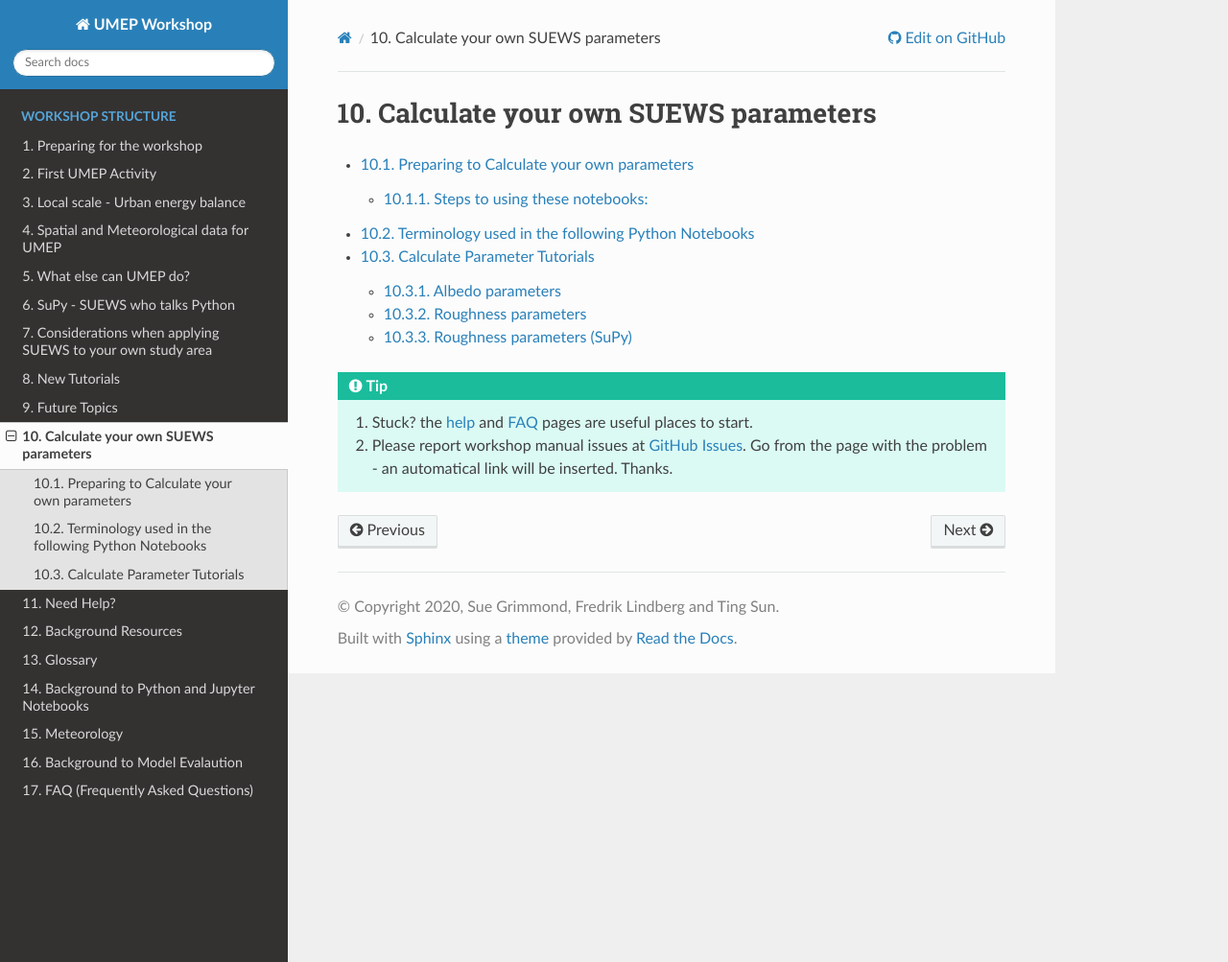
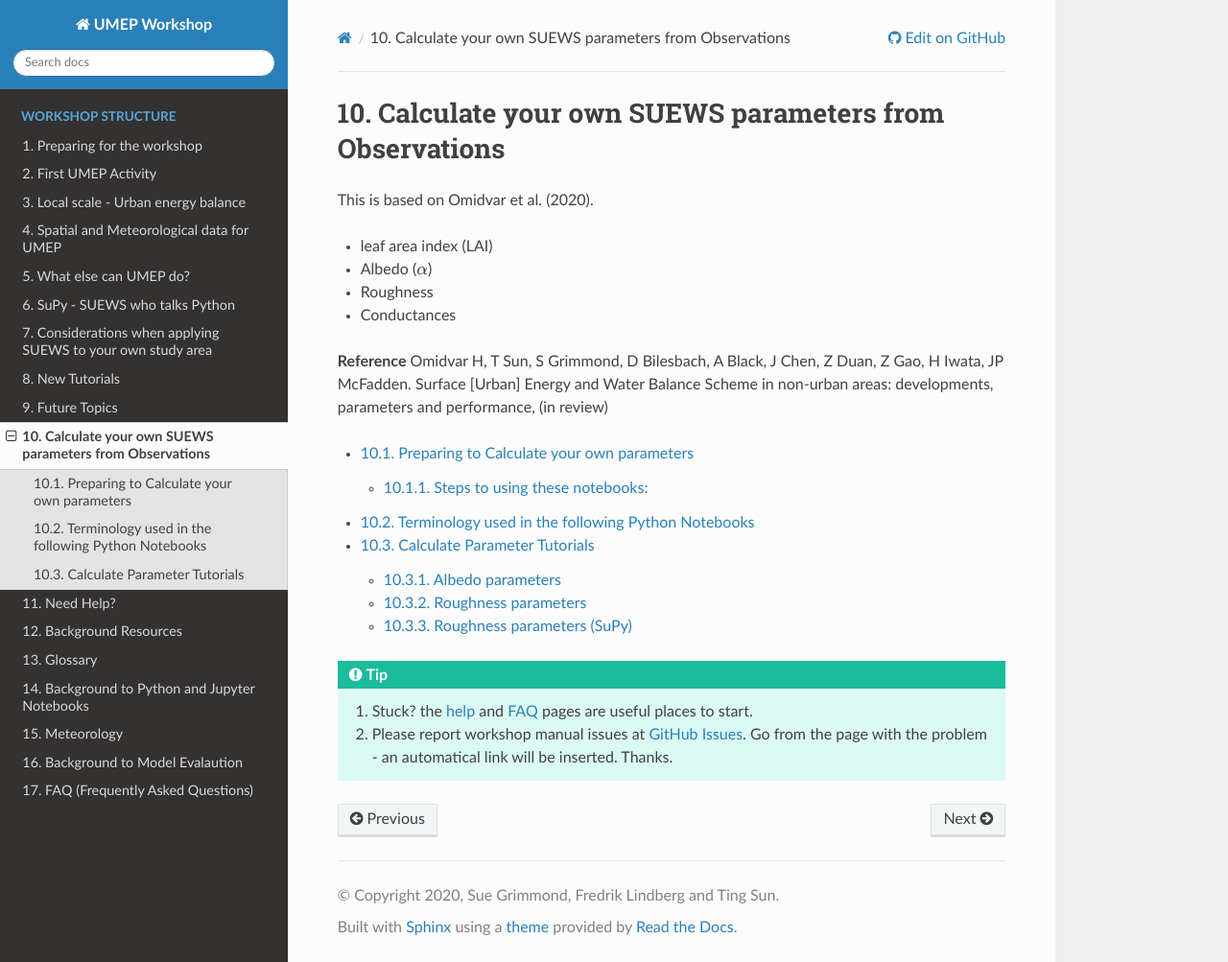
Before and after one commit to Urban-Meteorology-Reading/UMEP-Workshop, a Sphinx documentation site: the page built from source/Parameters/CalcParam0.rst, in a window 1280 px wide and 1003 px high. Shown: the whole window at 96% size. Built offline with Sphinx 7.4.7 and the Read the Docs theme 2.0.0, drawn with Linux system fonts in a browser that asks for light colours.

Commit message:
Update CalcParam0.rst

```diff
--- a/source/Parameters/CalcParam0.rst
+++ b/source/Parameters/CalcParam0.rst
@@ -1,8 +1,17 @@
 .. _CalcParam0:
 
-Calculate your own SUEWS parameters
------------------------------------
+Calculate your own SUEWS parameters from Observations
+-----------------------------------------------------
 
+This is based on Omidvar et al. (2020).
+
+- leaf area index (LAI)
+- Albedo (:math:`\alpha`)
+- Roughness
+- Conductances
+
+**Reference**
+Omidvar H, T Sun, S Grimmond, D Bilesbach, A Black, J Chen, Z Duan, Z Gao, H Iwata, JP McFadden. Surface [Urban] Energy and Water Balance Scheme in non-urban areas: developments, parameters and performance, (in review)
 
 .. toctree::
    :maxdepth: 2
```
